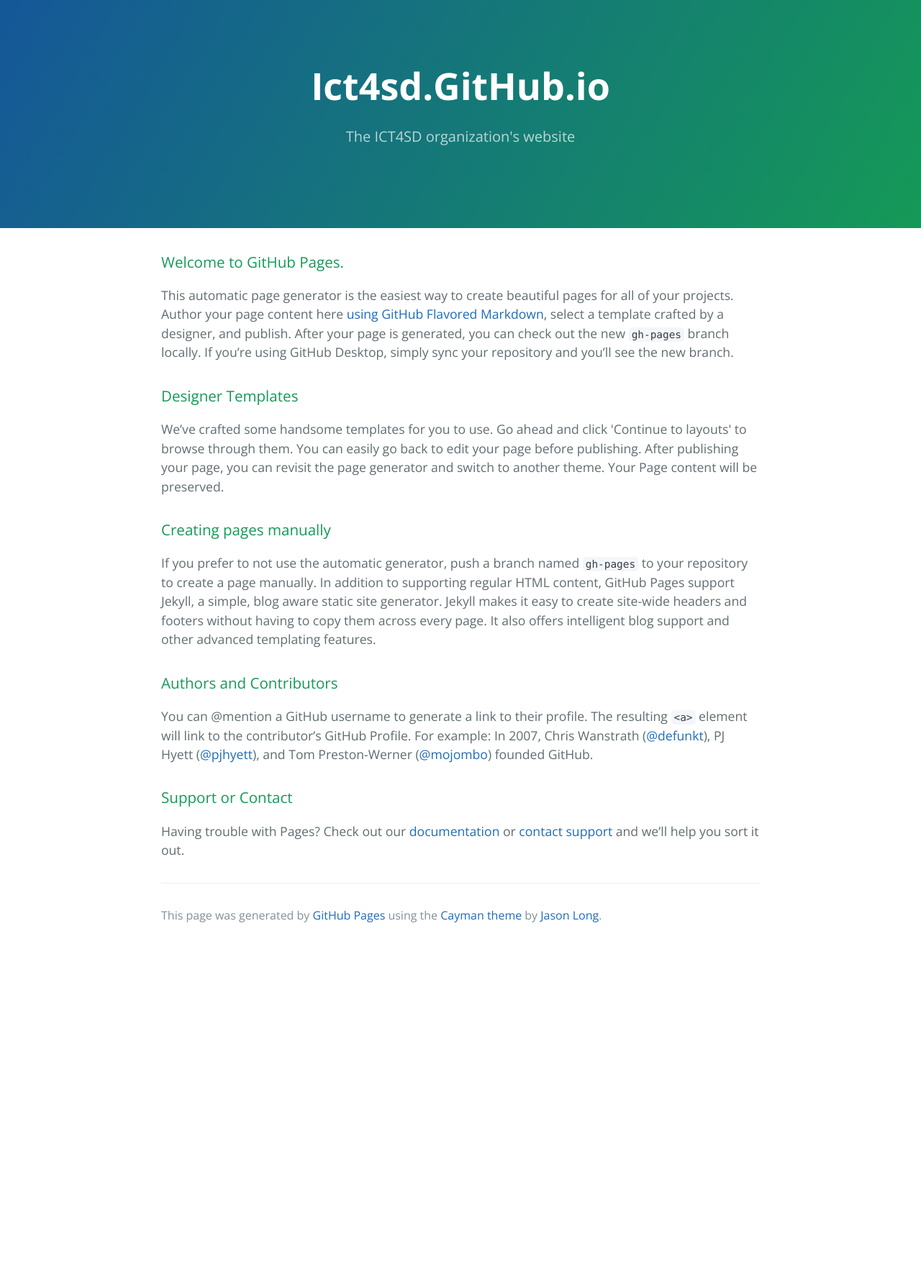
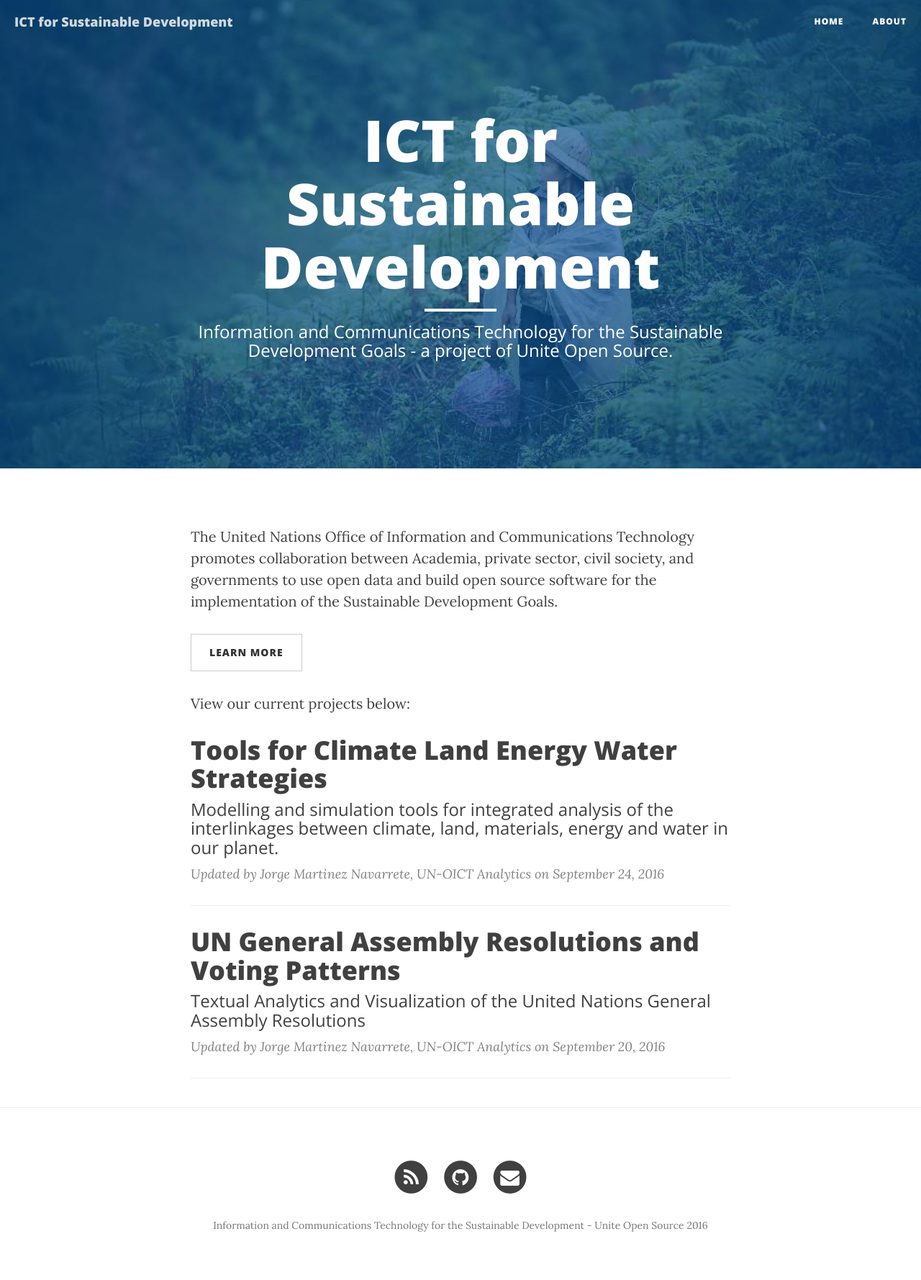
Before and after one commit to jmmnn/ICT4SD.github.io, a Jekyll site: the page built from index.html, in a window 1280 px wide. Shown: the whole page at 72% size. Built offline with Jekyll 4.4.1, drawn with Linux system fonts in a browser that asks for light colours; nearby versions of some CDN libraries; the list of posts is cut into pages by our own code; before the commit the page ends 1316 px from its top, so only the background shows below that.

Commit message:
restore site

```diff
--- a/index.html
+++ b/index.html
@@ -1,53 +1,43 @@
-<!DOCTYPE html>
-<html lang="en-us">
-  <head>
-    <meta charset="UTF-8">
-    <title>Ict4sd.GitHub.io by ICT4SD</title>
-    <meta name="viewport" content="width=device-width, initial-scale=1">
-    <link rel="stylesheet" type="text/css" href="stylesheets/normalize.css" media="screen">
-    <link href='https://fonts.googleapis.com/css?family=Open+Sans:400,700' rel='stylesheet' type='text/css'>
-    <link rel="stylesheet" type="text/css" href="stylesheets/stylesheet.css" media="screen">
-    <link rel="stylesheet" type="text/css" href="stylesheets/github-light.css" media="screen">
-  </head>
-  <body>
-    <section class="page-header">
-      <h1 class="project-name">Ict4sd.GitHub.io</h1>
-      <h2 class="project-tagline">The ICT4SD organization&#39;s website</h2>
-    </section>
+---
+layout: page
+title:
+description: "Information and Communications Technology for the Sustainable Development Goals - a project of Unite Open Source."
+---
+<p>The United Nations Office of Information and Communications Technology promotes collaboration between Academia, private sector, civil society, and governments to use open data and build open source software for the implementation of the Sustainable Development Goals.</p>
 
-    <section class="main-content">
-      <h3>
-<a id="welcome-to-github-pages" class="anchor" href="#welcome-to-github-pages" aria-hidden="true"><span aria-hidden="true" class="octicon octicon-link"></span></a>Welcome to GitHub Pages.</h3>
+<a class="btn btn-default" href="about" role="button">Learn more</a>
 
-<p>This automatic page generator is the easiest way to create beautiful pages for all of your projects. Author your page content here <a href="https://guides.github.com/features/mastering-markdown/">using GitHub Flavored Markdown</a>, select a template crafted by a designer, and publish. After your page is generated, you can check out the new <code>gh-pages</code> branch locally. If you’re using GitHub Desktop, simply sync your repository and you’ll see the new branch.</p>
-
-<h3>
-<a id="designer-templates" class="anchor" href="#designer-templates" aria-hidden="true"><span aria-hidden="true" class="octicon octicon-link"></span></a>Designer Templates</h3>
-
-<p>We’ve crafted some handsome templates for you to use. Go ahead and click 'Continue to layouts' to browse through them. You can easily go back to edit your page before publishing. After publishing your page, you can revisit the page generator and switch to another theme. Your Page content will be preserved.</p>
-
-<h3>
-<a id="creating-pages-manually" class="anchor" href="#creating-pages-manually" aria-hidden="true"><span aria-hidden="true" class="octicon octicon-link"></span></a>Creating pages manually</h3>
-
-<p>If you prefer to not use the automatic generator, push a branch named <code>gh-pages</code> to your repository to create a page manually. In addition to supporting regular HTML content, GitHub Pages support Jekyll, a simple, blog aware static site generator. Jekyll makes it easy to create site-wide headers and footers without having to copy them across every page. It also offers intelligent blog support and other advanced templating features.</p>
-
-<h3>
-<a id="authors-and-contributors" class="anchor" href="#authors-and-contributors" aria-hidden="true"><span aria-hidden="true" class="octicon octicon-link"></span></a>Authors and Contributors</h3>
-
-<p>You can @mention a GitHub username to generate a link to their profile. The resulting <code>&lt;a&gt;</code> element will link to the contributor’s GitHub Profile. For example: In 2007, Chris Wanstrath (<a href="https://github.com/defunkt" class="user-mention">@defunkt</a>), PJ Hyett (<a href="https://github.com/pjhyett" class="user-mention">@pjhyett</a>), and Tom Preston-Werner (<a href="https://github.com/mojombo" class="user-mention">@mojombo</a>) founded GitHub.</p>
-
-<h3>
-<a id="support-or-contact" class="anchor" href="#support-or-contact" aria-hidden="true"><span aria-hidden="true" class="octicon octicon-link"></span></a>Support or Contact</h3>
-
-<p>Having trouble with Pages? Check out our <a href="https://help.github.com/pages">documentation</a> or <a href="https://github.com/contact">contact support</a> and we’ll help you sort it out.</p>
-
-      <footer class="site-footer">
-
-        <span class="site-footer-credits">This page was generated by <a href="https://pages.github.com">GitHub Pages</a> using the <a href="https://github.com/jasonlong/cayman-theme">Cayman theme</a> by <a href="https://twitter.com/jasonlong">Jason Long</a>.</span>
-      </footer>
-
-    </section>
+<p>View our current projects below:</p>
 
 
-  </body>
-</html>
+{% for post in paginator.posts %}
+<div class="post-preview">
+    <a href="{{ post.url | prepend: site.baseurl }}">
+        <h2 class="post-title">            {{ post.title }}
+        </h2>
+        {% if post.subtitle %}
+        <h3 class="post-subtitle">
+            {{ post.subtitle }}
+        </h3>
+        {% endif %}
+    </a>
+    <p class="post-meta">Updated by {% if post.author %}{{ post.author }}{% else %}{{ site.title }}{% endif %} on {{ post.date | date: "%B %-d, %Y" }}</p>
+</div>
+<hr>
+{% endfor %}
+
+<!-- Pager -->
+{% if paginator.total_pages > 1 %}
+<ul class="pager">
+    {% if paginator.previous_page %}
+    <li class="previous">
+        <a href="{{ paginator.previous_page_path | prepend: site.baseurl | replace: '//', '/' }}">&larr; Newer Posts</a>
+    </li>
+    {% endif %}
+    {% if paginator.next_page %}
+    <li class="next">
+        <a href="{{ paginator.next_page_path | prepend: site.baseurl | replace: '//', '/' }}">Older Posts &rarr;</a>
+    </li>
+    {% endif %}
+</ul>
+{% endif %}
--- a/stylesheets/github-light.css
+++ /dev/null
@@ -1,123 +0,0 @@
-/*
-The MIT License (MIT)
-
-Copyright (c) 2016 GitHub, Inc.
-
-Permission is hereby granted, free of charge, to any person obtaining a copy
-of this software and associated documentation files (the "Software"), to deal
-in the Software without restriction, including without limitation the rights
-to use, copy, modify, merge, publish, distribute, sublicense, and/or sell
-copies of the Software, and to permit persons to whom the Software is
-furnished to do so, subject to the following conditions:
-
-The above copyright notice and this permission notice shall be included in all
-copies or substantial portions of the Software.
-
-THE SOFTWARE IS PROVIDED "AS IS", WITHOUT WARRANTY OF ANY KIND, EXPRESS OR
-IMPLIED, INCLUDING BUT NOT LIMITED TO THE WARRANTIES OF MERCHANTABILITY,
-FITNESS FOR A PARTICULAR PURPOSE AND NONINFRINGEMENT. IN NO EVENT SHALL THE
-AUTHORS OR COPYRIGHT HOLDERS BE LIABLE FOR ANY CLAIM, DAMAGES OR OTHER
-LIABILITY, WHETHER IN AN ACTION OF CONTRACT, TORT OR OTHERWISE, ARISING FROM,
-OUT OF OR IN CONNECTION WITH THE SOFTWARE OR THE USE OR OTHER DEALINGS IN THE
-SOFTWARE.
-
-*/
-
-.pl-c /* comment */ {
-  color: #969896;
-}
-
-.pl-c1 /* constant, variable.other.constant, support, meta.property-name, support.constant, support.variable, meta.module-reference, markup.raw, meta.diff.header */,
-.pl-s .pl-v /* string variable */ {
-  color: #0086b3;
-}
-
-.pl-e /* entity */,
-.pl-en /* entity.name */ {
-  color: #795da3;
-}
-
-.pl-smi /* variable.parameter.function, storage.modifier.package, storage.modifier.import, storage.type.java, variable.other */,
-.pl-s .pl-s1 /* string source */ {
-  color: #333;
-}
-
-.pl-ent /* entity.name.tag */ {
-  color: #63a35c;
-}
-
-.pl-k /* keyword, storage, storage.type */ {
-  color: #a71d5d;
-}
-
-.pl-s /* string */,
-.pl-pds /* punctuation.definition.string, string.regexp.character-class */,
-.pl-s .pl-pse .pl-s1 /* string punctuation.section.embedded source */,
-.pl-sr /* string.regexp */,
-.pl-sr .pl-cce /* string.regexp constant.character.escape */,
-.pl-sr .pl-sre /* string.regexp source.ruby.embedded */,
-.pl-sr .pl-sra /* string.regexp string.regexp.arbitrary-repitition */ {
-  color: #183691;
-}
-
-.pl-v /* variable */ {
-  color: #ed6a43;
-}
-
-.pl-id /* invalid.deprecated */ {
-  color: #b52a1d;
-}
-
-.pl-ii /* invalid.illegal */ {
-  color: #f8f8f8;
-  background-color: #b52a1d;
-}
-
-.pl-sr .pl-cce /* string.regexp constant.character.escape */ {
-  font-weight: bold;
-  color: #63a35c;
-}
-
-.pl-ml /* markup.list */ {
-  color: #693a17;
-}
-
-.pl-mh /* markup.heading */,
-.pl-mh .pl-en /* markup.heading entity.name */,
-.pl-ms /* meta.separator */ {
-  font-weight: bold;
-  color: #1d3e81;
-}
-
-.pl-mq /* markup.quote */ {
-  color: #008080;
-}
-
-.pl-mi /* markup.italic */ {
-  font-style: italic;
-  color: #333;
-}
-
-.pl-mb /* markup.bold */ {
-  font-weight: bold;
-  color: #333;
-}
-
-.pl-md /* markup.deleted, meta.diff.header.from-file */ {
-  color: #bd2c00;
-  background-color: #ffecec;
-}
-
-.pl-mi1 /* markup.inserted, meta.diff.header.to-file */ {
-  color: #55a532;
-  background-color: #eaffea;
-}
-
-.pl-mdr /* meta.diff.range */ {
-  font-weight: bold;
-  color: #795da3;
-}
-
-.pl-mo /* meta.output */ {
-  color: #1d3e81;
-}
--- a/stylesheets/stylesheet.css
+++ /dev/null
@@ -1,245 +0,0 @@
-* {
-  box-sizing: border-box; }
-
-body {
-  padding: 0;
-  margin: 0;
-  font-family: "Open Sans", "Helvetica Neue", Helvetica, Arial, sans-serif;
-  font-size: 16px;
-  line-height: 1.5;
-  color: #606c71; }
-
-a {
-  color: #1e6bb8;
-  text-decoration: none; }
-  a:hover {
-    text-decoration: underline; }
-
-.btn {
-  display: inline-block;
-  margin-bottom: 1rem;
-  color: rgba(255, 255, 255, 0.7);
-  background-color: rgba(255, 255, 255, 0.08);
-  border-color: rgba(255, 255, 255, 0.2);
-  border-style: solid;
-  border-width: 1px;
-  border-radius: 0.3rem;
-  transition: color 0.2s, background-color 0.2s, border-color 0.2s; }
-  .btn + .btn {
-    margin-left: 1rem; }
-
-.btn:hover {
-  color: rgba(255, 255, 255, 0.8);
-  text-decoration: none;
-  background-color: rgba(255, 255, 255, 0.2);
-  border-color: rgba(255, 255, 255, 0.3); }
-
-@media screen and (min-width: 64em) {
-  .btn {
-    padding: 0.75rem 1rem; } }
-
-@media screen and (min-width: 42em) and (max-width: 64em) {
-  .btn {
-    padding: 0.6rem 0.9rem;
-    font-size: 0.9rem; } }
-
-@media screen and (max-width: 42em) {
-  .btn {
-    display: block;
-    width: 100%;
-    padding: 0.75rem;
-    font-size: 0.9rem; }
-    .btn + .btn {
-      margin-top: 1rem;
-      margin-left: 0; } }
-
-.page-header {
-  color: #fff;
-  text-align: center;
-  background-color: #159957;
-  background-image: linear-gradient(120deg, #155799, #159957); }
-
-@media screen and (min-width: 64em) {
-  .page-header {
-    padding: 5rem 6rem; } }
-
-@media screen and (min-width: 42em) and (max-width: 64em) {
-  .page-header {
-    padding: 3rem 4rem; } }
-
-@media screen and (max-width: 42em) {
-  .page-header {
-    padding: 2rem 1rem; } }
-
-.project-name {
-  margin-top: 0;
-  margin-bottom: 0.1rem; }
-
-@media screen and (min-width: 64em) {
-  .project-name {
-    font-size: 3.25rem; } }
-
-@media screen and (min-width: 42em) and (max-width: 64em) {
-  .project-name {
-    font-size: 2.25rem; } }
-
-@media screen and (max-width: 42em) {
-  .project-name {
-    font-size: 1.75rem; } }
-
-.project-tagline {
-  margin-bottom: 2rem;
-  font-weight: normal;
-  opacity: 0.7; }
-
-@media screen and (min-width: 64em) {
-  .project-tagline {
-    font-size: 1.25rem; } }
-
-@media screen and (min-width: 42em) and (max-width: 64em) {
-  .project-tagline {
-    font-size: 1.15rem; } }
-
-@media screen and (max-width: 42em) {
-  .project-tagline {
-    font-size: 1rem; } }
-
-.main-content :first-child {
-  margin-top: 0; }
-.main-content img {
-  max-width: 100%; }
-.main-content h1, .main-content h2, .main-content h3, .main-content h4, .main-content h5, .main-content h6 {
-  margin-top: 2rem;
-  margin-bottom: 1rem;
-  font-weight: normal;
-  color: #159957; }
-.main-content p {
-  margin-bottom: 1em; }
-.main-content code {
-  padding: 2px 4px;
-  font-family: Consolas, "Liberation Mono", Menlo, Courier, monospace;
-  font-size: 0.9rem;
-  color: #383e41;
-  background-color: #f3f6fa;
-  border-radius: 0.3rem; }
-.main-content pre {
-  padding: 0.8rem;
-  margin-top: 0;
-  margin-bottom: 1rem;
-  font: 1rem Consolas, "Liberation Mono", Menlo, Courier, monospace;
-  color: #567482;
-  word-wrap: normal;
-  background-color: #f3f6fa;
-  border: solid 1px #dce6f0;
-  border-radius: 0.3rem; }
-  .main-content pre > code {
-    padding: 0;
-    margin: 0;
-    font-size: 0.9rem;
-    color: #567482;
-    word-break: normal;
-    white-space: pre;
-    background: transparent;
-    border: 0; }
-.main-content .highlight {
-  margin-bottom: 1rem; }
-  .main-content .highlight pre {
-    margin-bottom: 0;
-    word-break: normal; }
-.main-content .highlight pre, .main-content pre {
-  padding: 0.8rem;
-  overflow: auto;
-  font-size: 0.9rem;
-  line-height: 1.45;
-  border-radius: 0.3rem; }
-.main-content pre code, .main-content pre tt {
-  display: inline;
-  max-width: initial;
-  padding: 0;
-  margin: 0;
-  overflow: initial;
-  line-height: inherit;
-  word-wrap: normal;
-  background-color: transparent;
-  border: 0; }
-  .main-content pre code:before, .main-content pre code:after, .main-content pre tt:before, .main-content pre tt:after {
-    content: normal; }
-.main-content ul, .main-content ol {
-  margin-top: 0; }
-.main-content blockquote {
-  padding: 0 1rem;
-  margin-left: 0;
-  color: #819198;
-  border-left: 0.3rem solid #dce6f0; }
-  .main-content blockquote > :first-child {
-    margin-top: 0; }
-  .main-content blockquote > :last-child {
-    margin-bottom: 0; }
-.main-content table {
-  display: block;
-  width: 100%;
-  overflow: auto;
-  word-break: normal;
-  word-break: keep-all; }
-  .main-content table th {
-    font-weight: bold; }
-  .main-content table th, .main-content table td {
-    padding: 0.5rem 1rem;
-    border: 1px solid #e9ebec; }
-.main-content dl {
-  padding: 0; }
-  .main-content dl dt {
-    padding: 0;
-    margin-top: 1rem;
-    font-size: 1rem;
-    font-weight: bold; }
-  .main-content dl dd {
-    padding: 0;
-    margin-bottom: 1rem; }
-.main-content hr {
-  height: 2px;
-  padding: 0;
-  margin: 1rem 0;
-  background-color: #eff0f1;
-  border: 0; }
-
-@media screen and (min-width: 64em) {
-  .main-content {
-    max-width: 64rem;
-    padding: 2rem 6rem;
-    margin: 0 auto;
-    font-size: 1.1rem; } }
-
-@media screen and (min-width: 42em) and (max-width: 64em) {
-  .main-content {
-    padding: 2rem 4rem;
-    font-size: 1.1rem; } }
-
-@media screen and (max-width: 42em) {
-  .main-content {
-    padding: 2rem 1rem;
-    font-size: 1rem; } }
-
-.site-footer {
-  padding-top: 2rem;
-  margin-top: 2rem;
-  border-top: solid 1px #eff0f1; }
-
-.site-footer-owner {
-  display: block;
-  font-weight: bold; }
-
-.site-footer-credits {
-  color: #819198; }
-
-@media screen and (min-width: 64em) {
-  .site-footer {
-    font-size: 1rem; } }
-
-@media screen and (min-width: 42em) and (max-width: 64em) {
-  .site-footer {
-    font-size: 1rem; } }
-
-@media screen and (max-width: 42em) {
-  .site-footer {
-    font-size: 0.9rem; } }
```
Also changed, not shown: params.json (deleted, +0 -6 lines), stylesheets/normalize.css (deleted).
